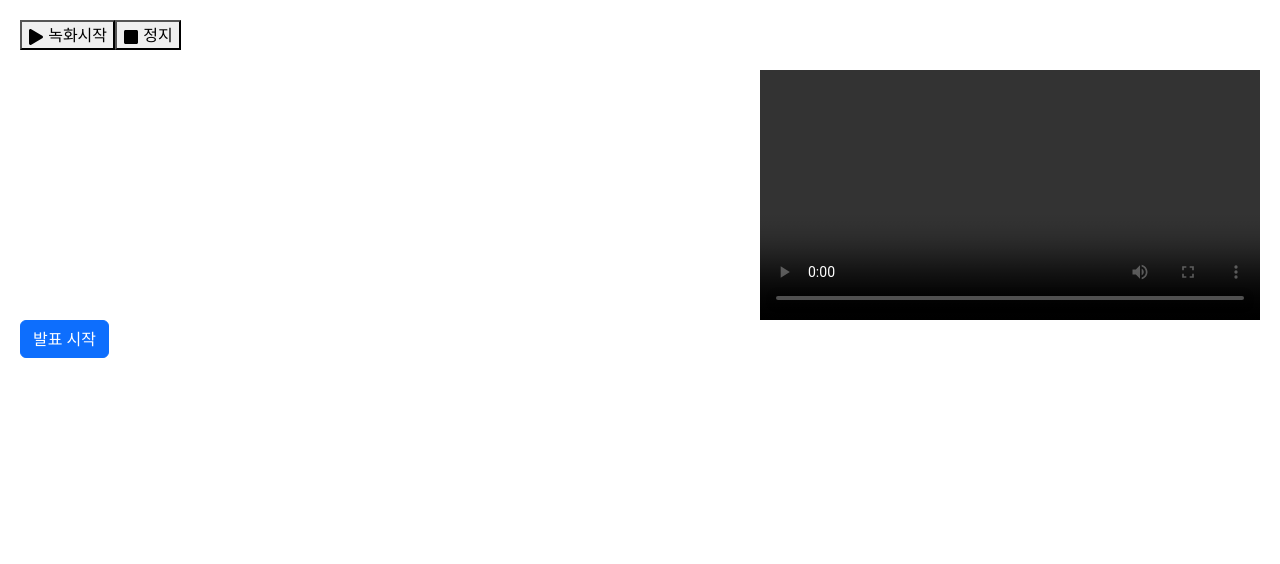
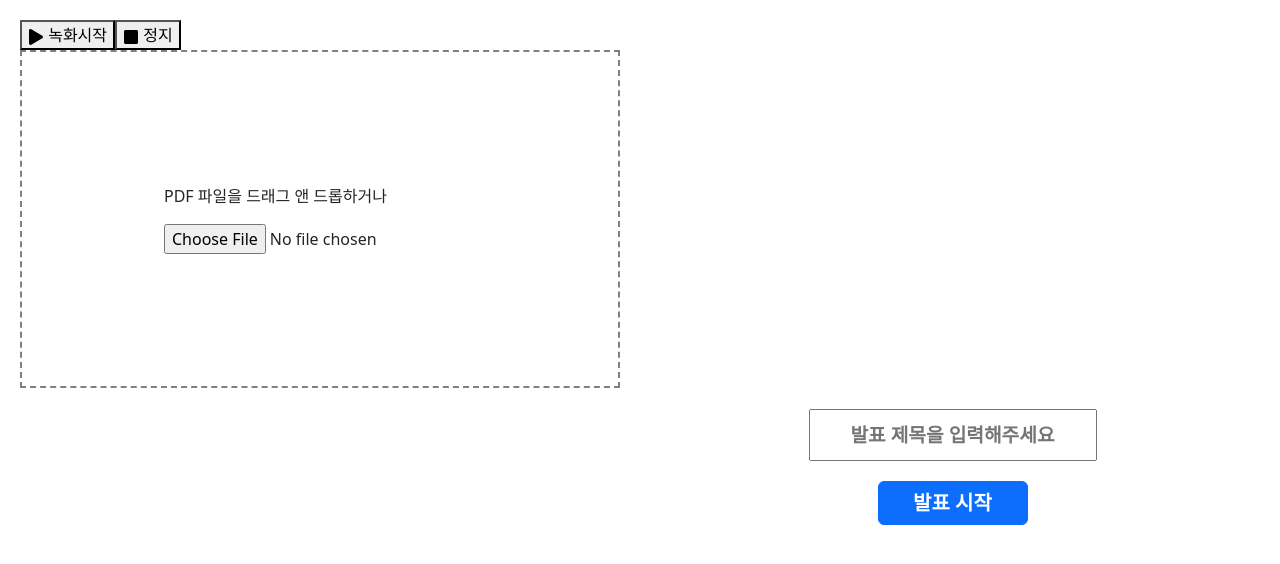
Before and after one commit to lets-pt/frontend, a React (Create React App) app: page /practice in a window 1280 px wide. Shown: the top 564 px of the page. Built offline with nearby package versions, Linux system fonts and the light colour scheme; no server answers.

Commit message:
발표연습 창 UI정리 및 결과창 모달로 보여주기 구현, 발표 제목 연동

```diff
--- a/package.json
+++ b/package.json
@@ -15,9 +15,11 @@
     "react": "^18.2.0",
     "react-bootstrap": "^2.8.0",
     "react-dom": "^18.2.0",
+    "react-dropzone": "^14.2.3",
     "react-icons": "^4.10.1",
     "react-modal": "^3.16.1",
     "react-multi-carousel": "^2.8.4",
+    "react-pdf": "^7.1.3",
     "react-redux": "^8.1.1",
     "react-router-dom": "^6.14.1",
     "react-scripts": "^5.0.1",
--- a/src/App.css
+++ b/src/App.css
@@ -112,18 +112,42 @@ hr{
   height:200px;
 }
 
-.camera-area{
+.camera-pdf-container{
   display: flex;
   justify-content: space-between;
 }
 
-.camera-area > video{
-  width:500px;
+.practice-title{
+  text-align: center;
+  padding: 10px;
+  font-weight: bold;
+  font-size:1.2em;
+  width:15em;
+  margin-bottom:20px;
 }
 
-.button-area{
-  display: flex;
+.practice-title-save{
+  text-align: center;
+  font-weight: bold;
+  font-size:1.2em;
+  margin:0;
+  padding:0;
   margin-bottom:20px;
+}
+
+.live-camera{
+  height:332.5px;
+  margin-bottom:20px;
+}
+
+.start-stop-button{
+  font-size:20px;
+  font-weight: bold;
+  width:150px;
+}
+
+.practice-right{
+  text-align: center;
 }
 
 .modal-center{
--- a/src/App.js
+++ b/src/App.js
@@ -6,6 +6,7 @@ import Script from './component/Script';
 import Homepage from "./page/HomePage"
 import PracticeStart from "./page/PracticeStart"
 import { Routes, Route, Link } from 'react-router-dom';
+import TestPage from './page/TestPage';
 
 function App() {
   return (
@@ -13,6 +14,7 @@ function App() {
       <Routes>
         <Route path='/' element={<Homepage />}></Route>
         <Route path="/practice" element={<PracticeStart />}></Route>
+        <Route path="/test" element={<TestPage />}></Route>
       </Routes>
     </div>
   );
--- a/src/component/Header.js
+++ b/src/component/Header.js
@@ -10,13 +10,13 @@ const Header = () => {
     const navigate = useNavigate();
     const goToPracticePage = () => {
         const width = 1200;
-        const height = 1000;
+        const height = 800;
         const left = window.screen.width / 2 - width / 2;
         const top = window.screen.height / 2 - height / 2;
 
         window.open(
             '/practice',
-            'Popup Window',
+            '_blank',
             `width=${width}, height=${height}, left=${left}, top=${top}, resizable=no, scrollbars=yes`
         );
     }
--- /dev/null
+++ b/src/component/PdfUpload.js
@@ -0,0 +1,46 @@
+import React, { useCallback, useState } from 'react';
+
+const PdfUpload = () => {
+    const [pdfFile, setPdfFile] = useState(null);
+
+    const handleDrop = useCallback((event) => {
+      event.preventDefault();
+      const file = event.dataTransfer.files[0];
+      setPdfFile(file);
+    }, []);
+
+    const handleDragOver = useCallback((event) => {
+      event.preventDefault();
+    }, []);
+
+    const handleFileChange = useCallback((event) => {
+      const file = event.target.files[0];
+      setPdfFile(file);
+    }, []);
+
+    return (
+      <div
+        onDrop={handleDrop}
+        onDragOver={handleDragOver}
+        style={{
+          width: '600px',
+          height: '337.5px',
+          border: '2px dashed gray',
+          display: 'flex',
+          justifyContent: 'center',
+          alignItems: 'center',
+        }}
+      >
+        {!pdfFile ? (
+          <div>
+            <p>PDF 파일을 드래그 앤 드롭하거나</p>
+            <input type="file" accept=".pdf" onChange={handleFileChange} />
+          </div>
+        ) : (
+          <embed src={URL.createObjectURL(pdfFile)+"#toolbar=0&scrollbar=0"} type="application/pdf" width="100%" height="100%" />
+        )}
+      </div>
+    );
+}
+
+export default PdfUpload
--- a/src/page/PracticeStart.js
+++ b/src/page/PracticeStart.js
@@ -4,6 +4,7 @@ import { useNavigate } from "react-router-dom";
 import { FaPlay, FaPause, FaStop } from 'react-icons/fa';
 import Modal from "react-modal";
 import logo from '../img/logo.png';
+import PdfUpload from "../component/PdfUpload";
 
 const PracticeStart = () => {
     const videoOutputRef = useRef(null);
@@ -13,6 +14,11 @@ const PracticeStart = () => {
     const recordedChunksRef = useRef([]);
     const [isPlaying, setIsPlaying] = useState(false);
     const [modalIsOpen, setModalIsOpen] = useState(false);
+    const [inputValue, setInputValue] = useState('');
+
+    const handleInputChange = (event) => {
+        setInputValue(event.target.value);
+    };
 
     const openModal = () => {
         setModalIsOpen(true);
@@ -122,25 +128,33 @@ const PracticeStart = () => {
                     <FaStop /> 정지
                 </button>
             </div>
-            <div className="camera-area">
-                <video ref={videoOutputRef}></video>
+            <div className="camera-pdf-container">
+                <div className="practice-left">
+                    <PdfUpload />
+                </div>
+                <div className="practice-right">
+                    <video ref={videoOutputRef} className="live-camera"></video>
+                    {isPlaying ? (
+                        <p className="practice-title-save">{inputValue}</p>
+                    ) : (
+                        <input type="text" className="practice-title" placeholder="발표 제목을 입력해주세요" value={inputValue} onChange={handleInputChange}/>
+                    )}
 
-                <video ref={recordedVideoRef} controls></video>
+                    <br />
+                    {isPlaying ? (
 
+                        <Button variant="danger" onClick={quitPractice} className="start-stop-button">발표 종료</Button>
+
+                    ) : (
+                        <Button onClick={handleStartRecording} className="start-stop-button">발표 시작</Button>
+                    )}
+                </div>
             </div>
-            {isPlaying ? (
-                <div className="button-area">
-                    <Button variant="danger" onClick={quitPractice}>발표 종료</Button>
-                    <br />
-                    <Button onClick={handleDownload}>다운로드</Button>
-                </div>
-            ) : (
-                <Button onClick={handleStartRecording}>발표 시작</Button>
-            )}
+
             <Modal isOpen={modalIsOpen} onRequestClose={closeModal}>
                 <div className="modal-center">
                     <img src={logo} className="app-logo" alt="logo" width={200} />
-                    <h2>발표 연습 결과</h2>
+                    <h2>{inputValue}</h2>
                     <video ref={recordedVideoRef} controls className="result-video"></video>
                     <div>
                         <Button>상세보기</Button>
--- /dev/null
+++ b/src/page/TestPage.js
@@ -0,0 +1,54 @@
+import React, { useState, useEffect } from 'react';
+
+const Timer = () => {
+  const [timer, setTimer] = useState(0);
+  const [isRunning, setIsRunning] = useState(false);
+  const [userTime, setUserTime] = useState('');
+
+  const handleStart = () => {
+    if (userTime > 0) {
+      setTimer(userTime);
+      setIsRunning(true);
+    }
+  };
+
+  const handleStop = () => {
+    setIsRunning(false);
+  };
+
+  const handleReset = () => {
+    setIsRunning(false);
+    setTimer(0);
+    setUserTime('');
+  };
+
+  useEffect(() => {
+    let intervalId;
+
+    if (isRunning) {
+      intervalId = setInterval(() => {
+        setTimer((prevTimer) => prevTimer - 1);
+      }, 1000);
+    }
+
+    return () => {
+      clearInterval(intervalId);
+    };
+  }, [isRunning]);
+
+  return (
+    <div>
+      <input
+        type="number"
+        value={userTime}
+        onChange={(e) => setUserTime(parseInt(e.target.value))}
+      />
+      <button onClick={handleStart}>Start</button>
+      <button onClick={handleStop}>Stop</button>
+      <button onClick={handleReset}>Reset</button>
+      <p>Timer: {timer}</p>
+    </div>
+  );
+};
+
+export default Timer;
```
Also changed, not shown: 1 other file (tests, documents, lock files or other folders).
